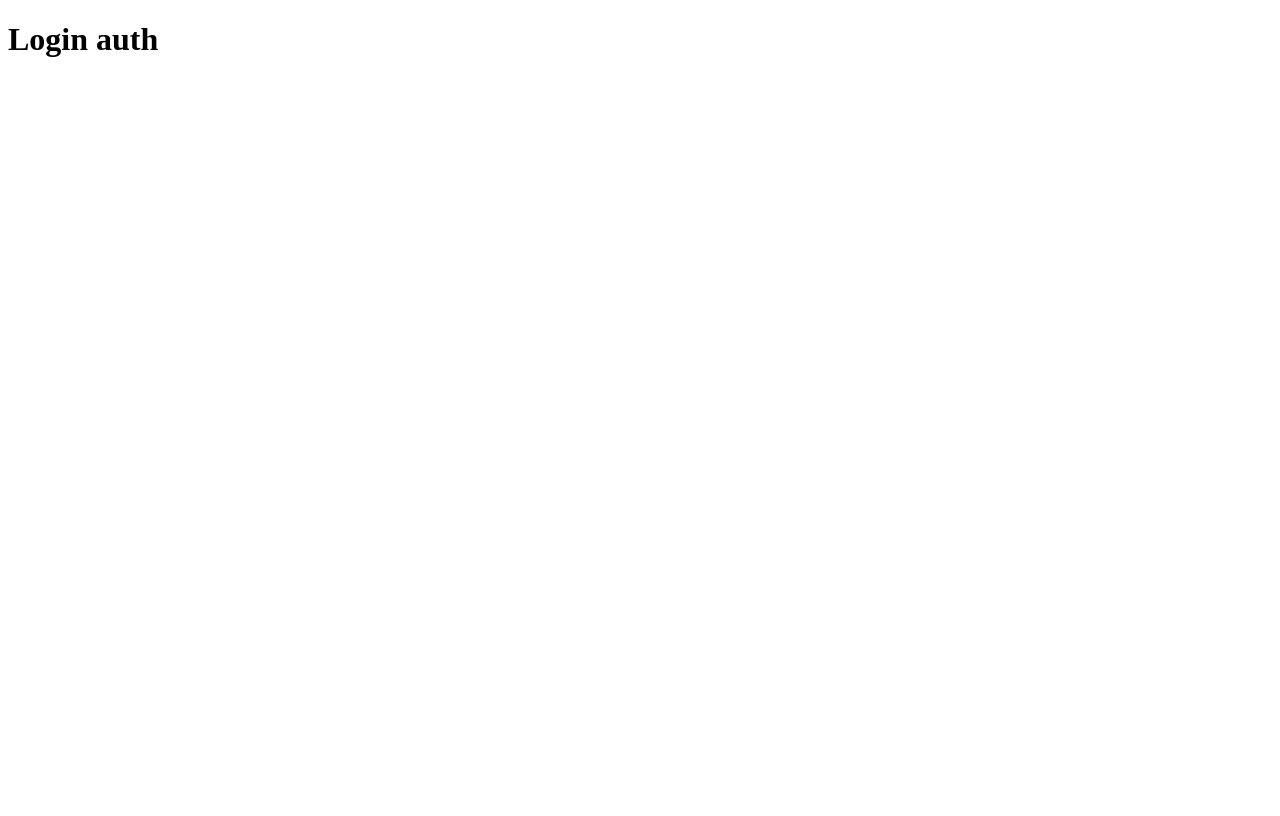
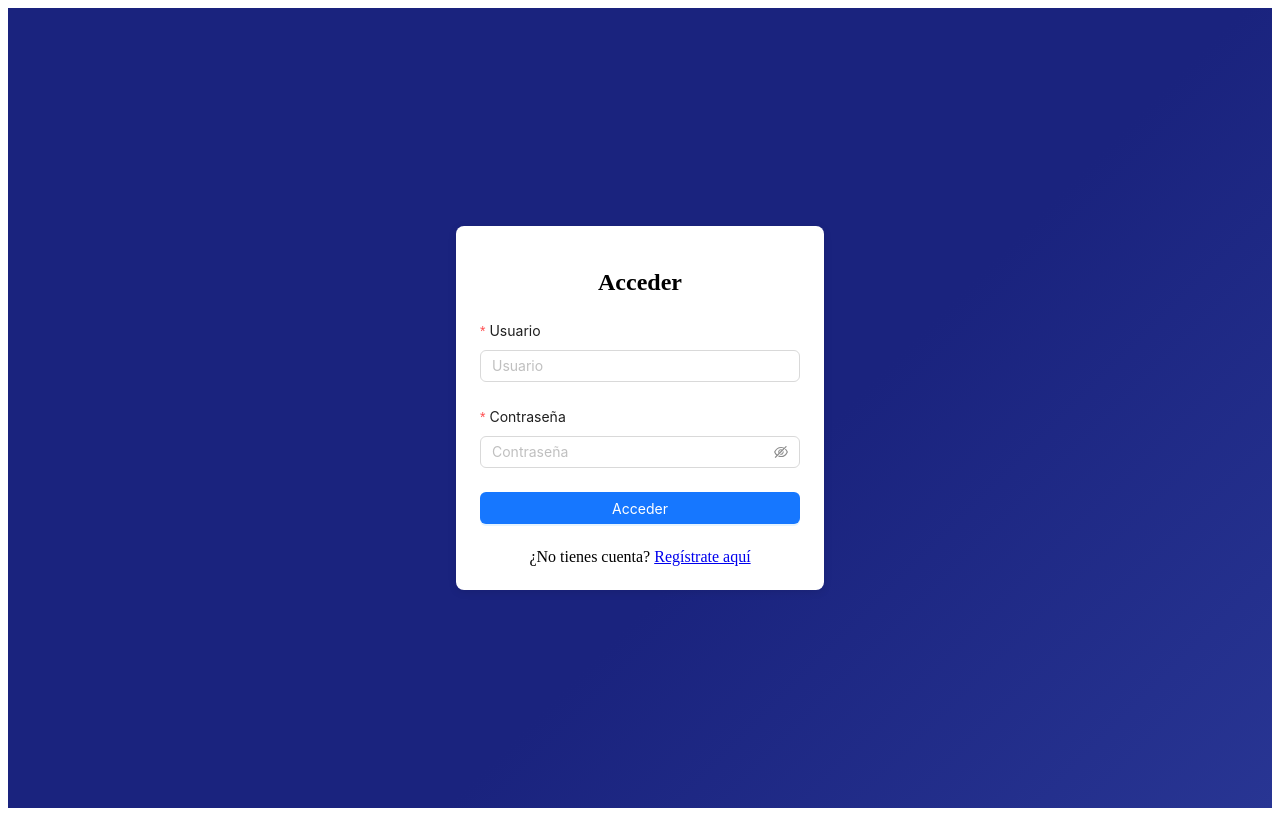
Before and after one commit to EdwarAlexander/app_support_unir, a React (Vite) app: page /auth/login in a window 1280 px wide. Built offline with nearby package versions, Linux system fonts and the light colour scheme.

Commit message:
graficos

```diff
--- a/package.json
+++ b/package.json
@@ -13,7 +13,8 @@
     "antd": "^5.27.0",
     "react": "^19.1.1",
     "react-dom": "^19.1.1",
-    "react-router": "^7.8.1"
+    "react-router": "^7.8.1",
+    "recharts": "^3.1.2"
   },
   "devDependencies": {
     "@eslint/js": "^9.33.0",
--- a/src/admin/pages/home/HomePage.tsx
+++ b/src/admin/pages/home/HomePage.tsx
@@ -1,10 +1,81 @@
+
+import { Card, Col, Row, Statistic } from 'antd';
+import { PieChart, Pie, Cell, Tooltip, BarChart, Bar, XAxis, YAxis, CartesianGrid, Legend, ResponsiveContainer } from 'recharts';
+
+const mantenimientoData = [
+  { name: 'Realizados', value: 12 },
+  { name: 'Pendientes', value: 5 },
+];
+
+const alertasData = [
+  { name: 'Sensor A', alertas: 3 },
+  { name: 'Sensor B', alertas: 7 },
+  { name: 'Sensor C', alertas: 2 },
+];
+
+const COLORS = ['#0088FE', '#FFBB28'];
 
 const HomePage = () => {
   return (
     <div>
-      <h1>datos de prueba</h1>
+      <h1>Panel Principal</h1>
+      <Row gutter={16} style={{ marginBottom: 24 }}>
+        <Col span={8}>
+          <Card>
+            <Statistic title="Mantenimientos Preventivos Realizados" value={12} />
+          </Card>
+        </Col>
+        <Col span={8}>
+          <Card>
+            <Statistic title="Mantenimientos Pendientes" value={5} />
+          </Card>
+        </Col>
+        <Col span={8}>
+          <Card>
+            <Statistic title="Alertas de Sensores" value={12} />
+          </Card>
+        </Col>
+      </Row>
+      <Row gutter={16}>
+        <Col span={12}>
+          <Card title="Mantenimientos Preventivos">
+            <ResponsiveContainer width="100%" height={250}>
+              <PieChart>
+                <Pie
+                  data={mantenimientoData}
+                  dataKey="value"
+                  nameKey="name"
+                  cx="50%"
+                  cy="50%"
+                  outerRadius={80}
+                  label
+                >
+                  {mantenimientoData.map((entry, index) => (
+                    <Cell key={`cell-${index}`} fill={COLORS[index % COLORS.length]} />
+                  ))}
+                </Pie>
+                <Tooltip />
+              </PieChart>
+            </ResponsiveContainer>
+          </Card>
+        </Col>
+        <Col span={12}>
+          <Card title="Alertas por Sensor">
+            <ResponsiveContainer width="100%" height={250}>
+              <BarChart data={alertasData}>
+                <CartesianGrid strokeDasharray="3 3" />
+                <XAxis dataKey="name" />
+                <YAxis />
+                <Tooltip />
+                <Legend />
+                <Bar dataKey="alertas" fill="#FF8042" />
+              </BarChart>
+            </ResponsiveContainer>
+          </Card>
+        </Col>
+      </Row>
     </div>
-  )
-}
+  );
+};
 
 export default HomePage;
--- a/src/app.router.tsx
+++ b/src/app.router.tsx
@@ -99,6 +99,6 @@ export const appRouter = createBrowserRouter([
     },
     {
         path: '*',
-        element: <Navigate to='/' />
+        element: <Navigate to='/auth' />
     }
 ])
--- a/src/auth/layout/AuthLayout.tsx
+++ b/src/auth/layout/AuthLayout.tsx
@@ -2,8 +2,15 @@ import { Outlet } from "react-router";
 
 const AuthLayout = () => {
   return (
-    <div>
-
+    <div
+      style={{
+        minHeight: '100vh',
+        background: 'linear-gradient(135deg, #1a237e 60%, #283593 100%)',
+        display: 'flex',
+        alignItems: 'center',
+        justifyContent: 'center',
+      }}
+    >
       <Outlet />
     </div>
   )
--- a/src/auth/page/login/Login.tsx
+++ b/src/auth/page/login/Login.tsx
@@ -1,8 +1,49 @@
+import { useState } from "react";
+import { Button, Form, Input } from "antd";
+import { Link, useNavigate } from "react-router";
 
 export const Login = () => {
+  const [loading, setLoading] = useState(false);
+  const navigate = useNavigate();
+
+  const onFinish = (values: any) => {
+    setLoading(true);
+    // Aquí va la lógica de autenticación
+    setTimeout(() => {
+      setLoading(false);
+      // Redirecciona al inicio
+      navigate("/");
+    }, 1000);
+  };
+
   return (
-    <div>
-      <h1>Login auth</h1>
+    <div style={{ minWidth: 320, padding: 24, background: "#fff", borderRadius: 8, boxShadow: "0 2px 8px rgba(0,0,0,0.1)" }}>
+      <h2 style={{ textAlign: "center", marginBottom: 24 }}>Acceder</h2>
+      <Form layout="vertical" onFinish={onFinish}>
+        <Form.Item
+          label="Usuario"
+          name="username"
+          rules={[{ required: true, message: "Ingrese su usuario" }]}
+        >
+          <Input placeholder="Usuario" />
+        </Form.Item>
+        <Form.Item
+          label="Contraseña"
+          name="password"
+          rules={[{ required: true, message: "Ingrese su contraseña" }]}
+        >
+          <Input.Password placeholder="Contraseña" />
+        </Form.Item>
+        <Form.Item>
+          <Button type="primary" htmlType="submit" block loading={loading}>
+            Acceder
+          </Button>
+        </Form.Item>
+      </Form>
+      <div style={{ textAlign: "center", marginTop: 16 }}>
+        ¿No tienes cuenta?{" "}
+        <Link to="/auth/register">Regístrate aquí</Link>
+      </div>
     </div>
-  )
-}
+    );
+};
```
Also changed, not shown: 1 other file (tests, documents, lock files or other folders).
